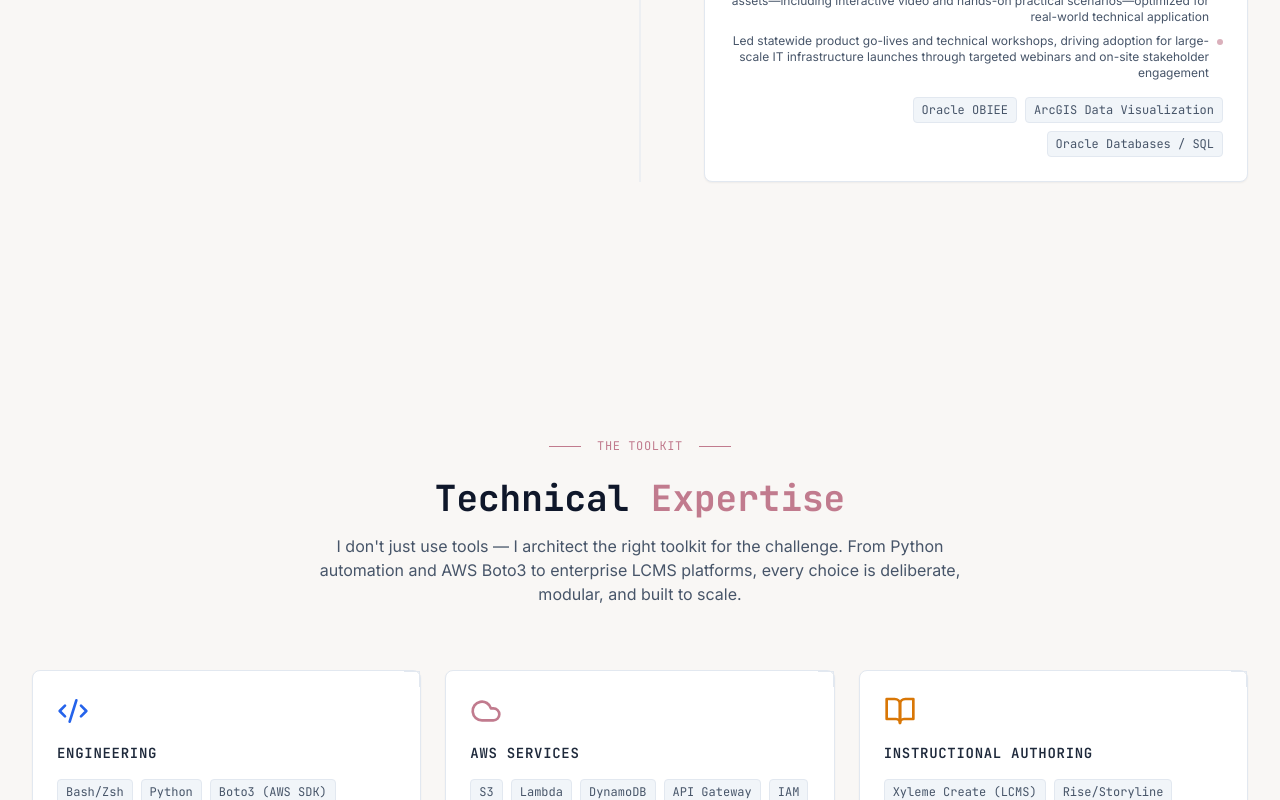
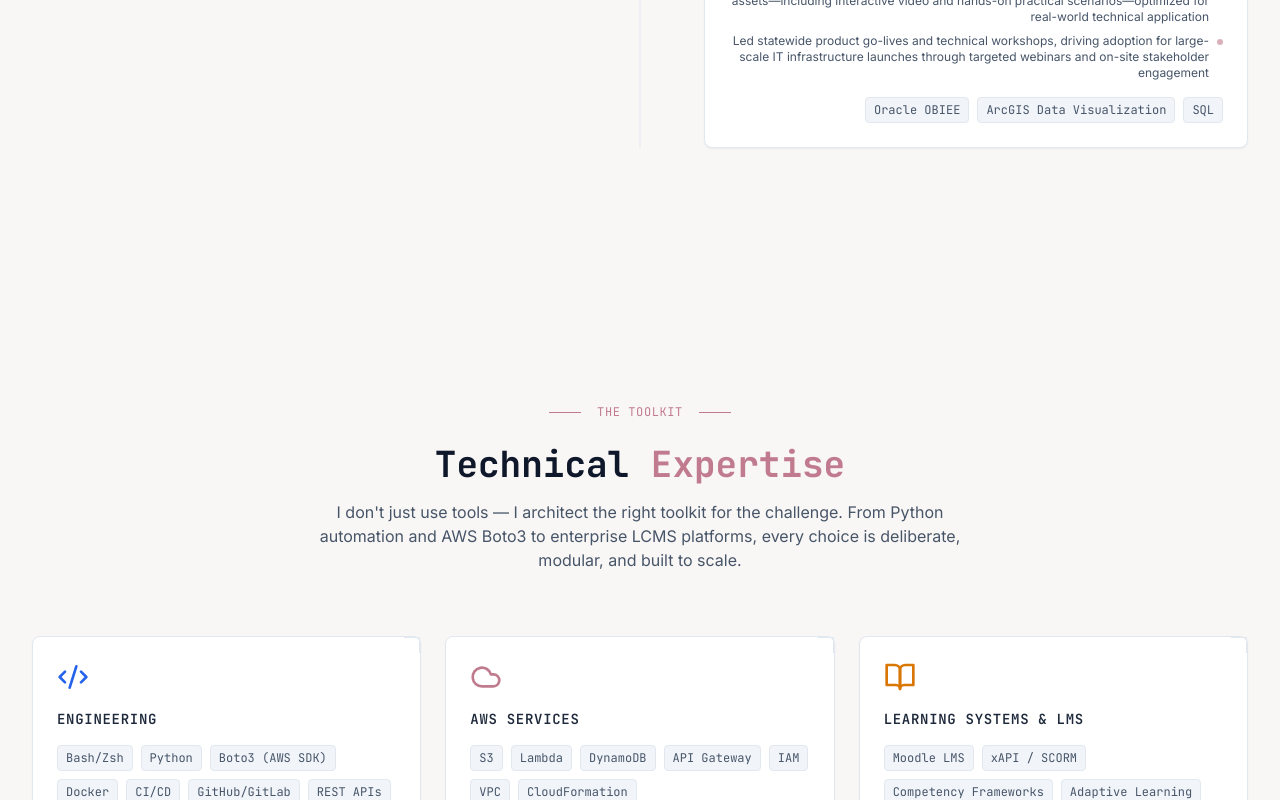
Before and after one commit to coursecoder/coursecoder.github.io, a React (Vite) app: page / in a window 1280 px wide. Shown: the part 3000-3800 px from the top of the page. Built offline with nearby package versions, Linux system fonts and the light colour scheme.

Commit message:
Rename Instructional Authoring to Learning Systems & LMS, add LMS toolkit items

```diff
--- a/src/sections/Contact.tsx
+++ b/src/sections/Contact.tsx
@@ -5,8 +5,8 @@ const terminalLines = [
   { text: '> initializing contact protocol...', delay: 0 },
   { text: '> loading contact information...', delay: 300 },
   { text: '> user.name: Coleen Stanley, M.Ed.', delay: 600 },
-  { text: '> user.location: Atlanta, GA', delay: 800 },
-  { text: '> user.role: Staff Technical Content Architect', delay: 1000 },
+  { text: '> user.location: Open to relocation', delay: 800 },
+  { text: '> user.role: Technical Learning Systems Architect', delay: 1000 },
   { text: '> user.cert: AWS Cloud Certified', delay: 1200 },
   { text: '> status: ready to connect', delay: 1600 },
   { text: '> _', delay: 1800 },
--- a/src/sections/Experience.tsx
+++ b/src/sections/Experience.tsx
@@ -29,7 +29,7 @@ const experiences = [
       'Applied rigorous instructional design theories to develop multi-modal learning assets—including interactive video and hands-on practical scenarios—optimized for real-world technical application',
       'Led statewide product go-lives and technical workshops, driving adoption for large-scale IT infrastructure launches through targeted webinars and on-site stakeholder engagement',
     ],
-    technologies: ['Oracle OBIEE', 'ArcGIS Data Visualization', 'Oracle Databases / SQL'],
+    technologies: ['Oracle OBIEE', 'ArcGIS Data Visualization', 'SQL'],
   },
 ]
 
--- a/src/sections/Toolkit.tsx
+++ b/src/sections/Toolkit.tsx
@@ -15,8 +15,8 @@ const toolkit = [
   },
   {
     icon: BookOpen,
-    title: 'INSTRUCTIONAL AUTHORING',
-    items: ['Xyleme Create (LCMS)', 'Rise/Storyline', 'Camtasia/Snagit', 'HTML/CSS', 'DITA', 'Markdown'],
+    title: 'LEARNING SYSTEMS & LMS',
+    items: ['Moodle LMS', 'xAPI / SCORM', 'Competency Frameworks', 'Adaptive Learning', 'Xyleme Create (LCMS)', 'Rise/Storyline', 'Camtasia/Snagit', 'HTML/CSS', 'DITA', 'Markdown'],
     color: 'text-amber-600',
   },
 ]
```
